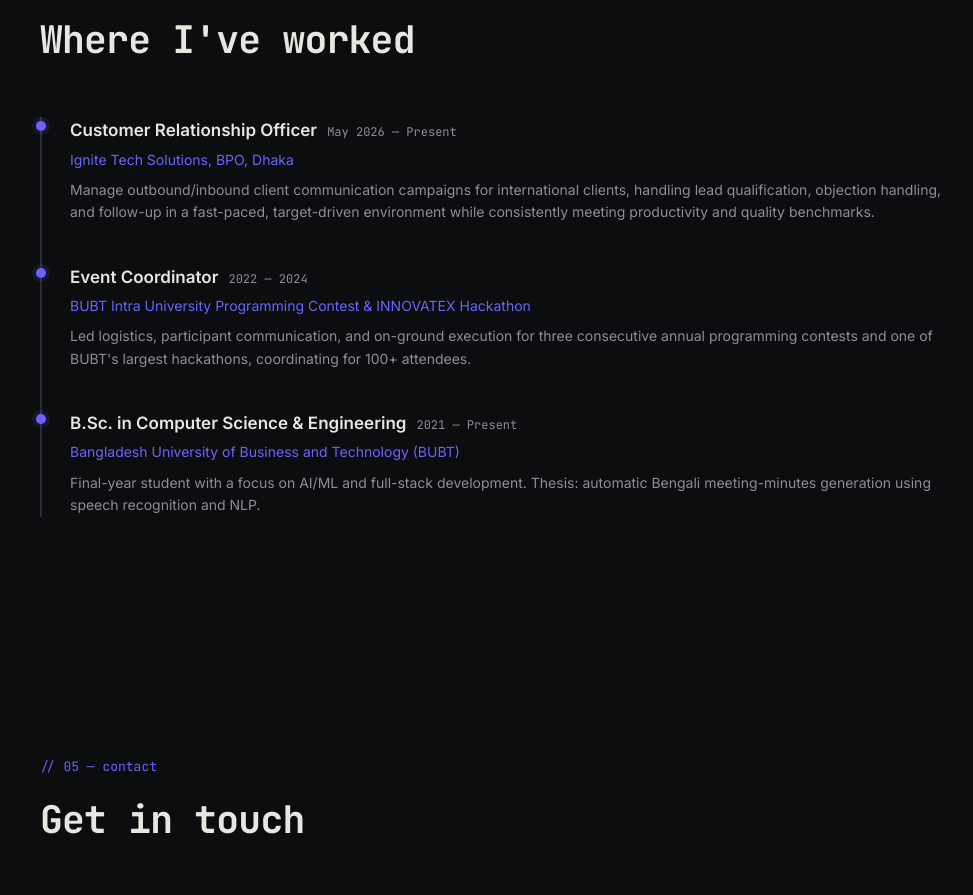
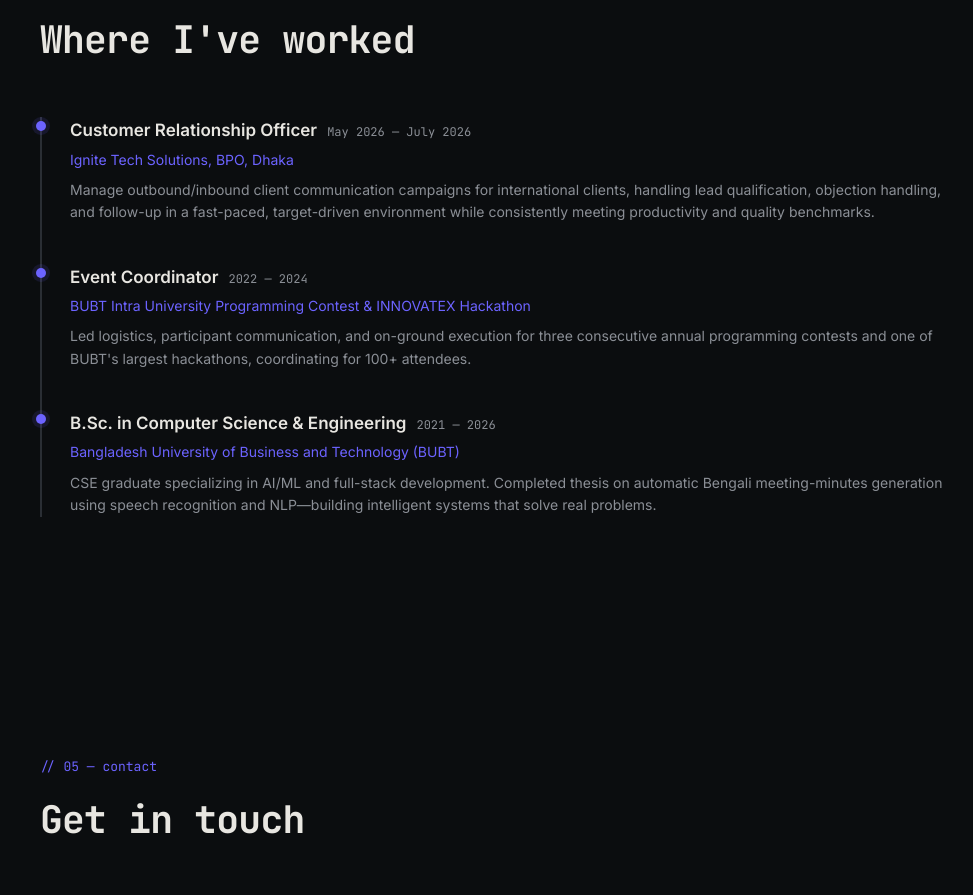
Before and after one commit to foyez101/portfolio, a plain HTML site: page index.html in a window 1280 px wide. Shown: the part 3220-4115 px from the top of the page, without its empty margins (144-1117 px from the left). Drawn offline with Linux system fonts and the light colour scheme.

```diff
--- a/index.html
+++ b/index.html
@@ -184,7 +184,7 @@
       <div class="timeline-item">
         <div class="timeline-marker"></div>
         <div class="timeline-content">
-          <h3>Customer Relationship Officer <span class="timeline-date">May 2026 — Present</span></h3>
+          <h3>Customer Relationship Officer <span class="timeline-date">May 2026 — July 2026</span></h3>
           <p class="timeline-org">Ignite Tech Solutions, BPO, Dhaka</p>
           <p class="timeline-desc">
             Manage outbound/inbound client communication campaigns for international clients, handling lead
@@ -207,11 +207,10 @@
       <div class="timeline-item">
         <div class="timeline-marker"></div>
         <div class="timeline-content">
-          <h3>B.Sc. in Computer Science &amp; Engineering <span class="timeline-date">2021 — Present</span></h3>
+          <h3>B.Sc. in Computer Science &amp; Engineering <span class="timeline-date">2021 — 2026</span></h3>
           <p class="timeline-org">Bangladesh University of Business and Technology (BUBT)</p>
           <p class="timeline-desc">
-            Final-year student with a focus on AI/ML and full-stack development. Thesis: automatic Bengali
-            meeting-minutes generation using speech recognition and NLP.
+           CSE graduate specializing in AI/ML and full-stack development. Completed thesis on automatic Bengali meeting-minutes generation using speech recognition and NLP—building intelligent systems that solve real problems.
           </p>
         </div>
       </div>
```
